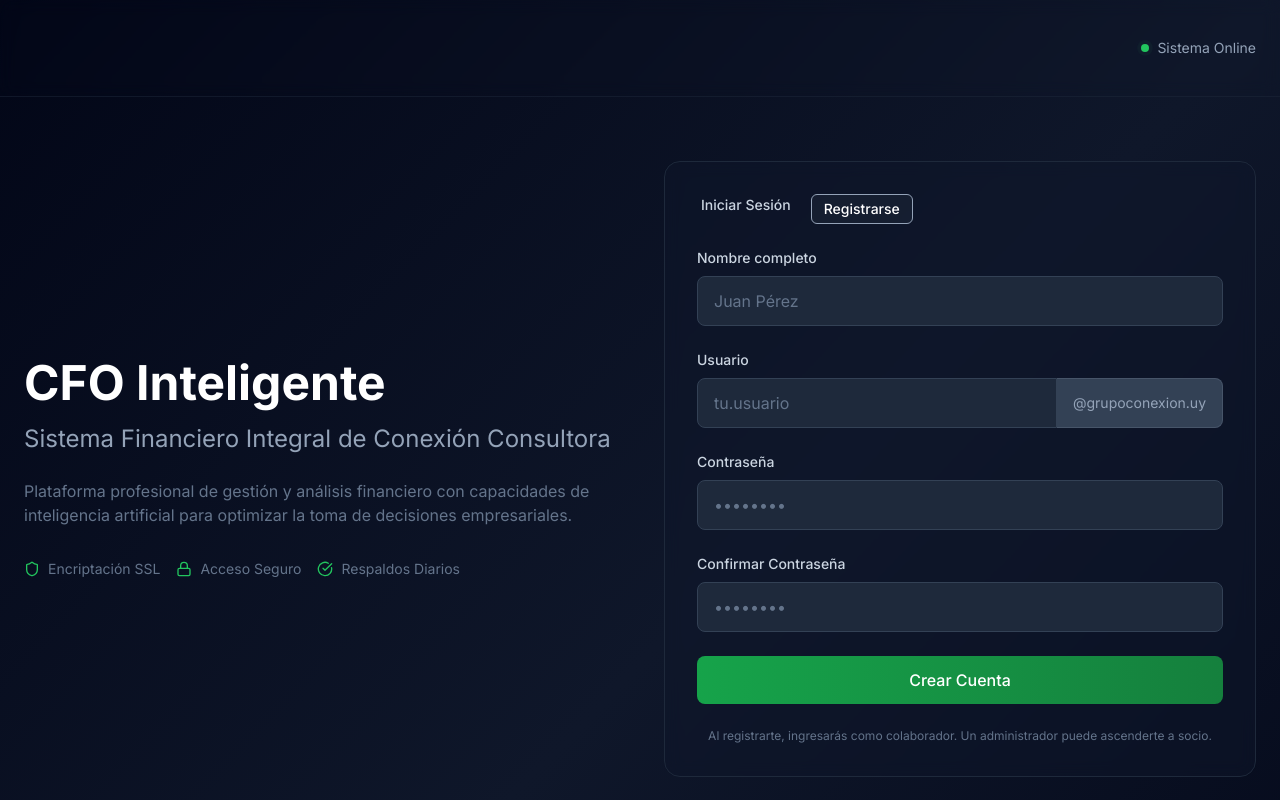
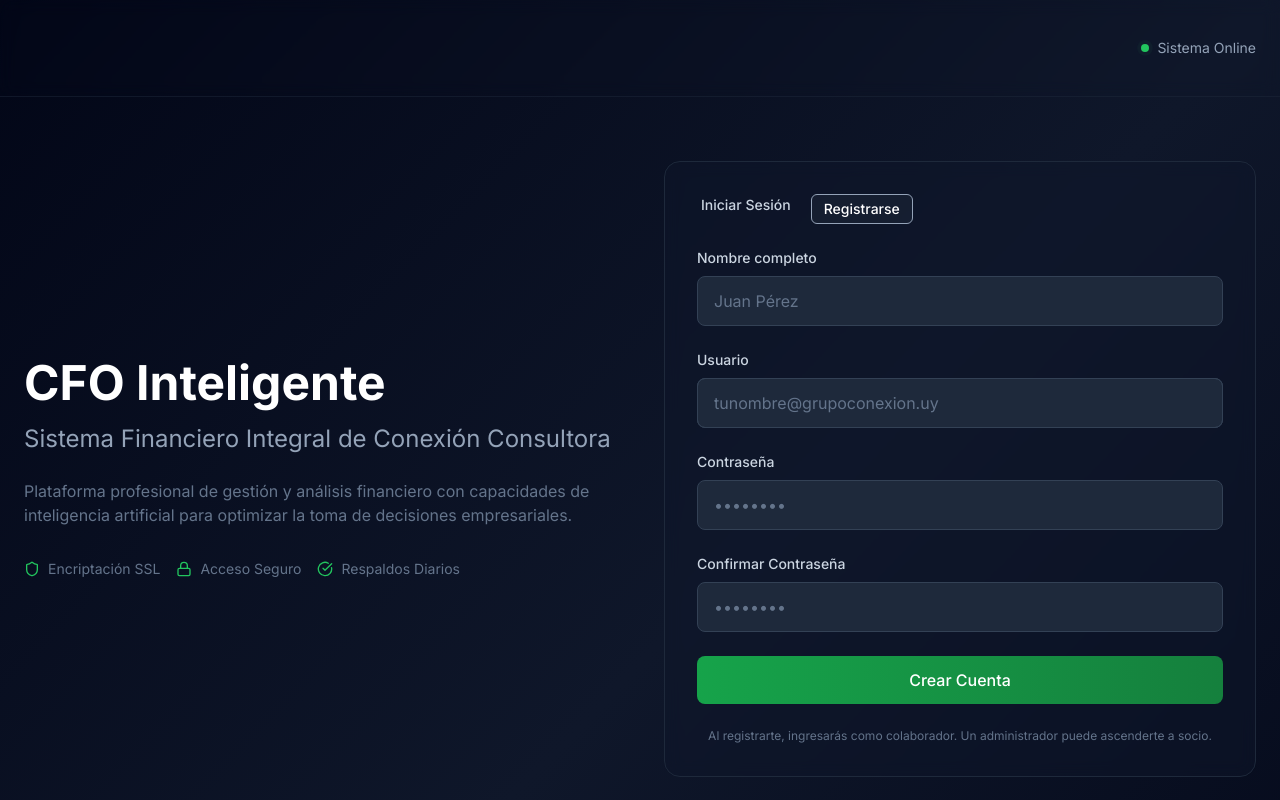
Before and after one commit to BrunoGandolfo/cfo-inteligente, a React (Vite) app in the folder frontend/: page / in a window 1280 px wide. Both pictures are taken after a click on the button "Registrarse". Shown: the top 800 px of the page. Built offline with nearby package versions, Linux system fonts and the light colour scheme; no server answers.

Commit message:
fix: autocomplete inline en formulario de registro de Home.jsx

```diff
--- a/frontend/src/pages/Home.jsx
+++ b/frontend/src/pages/Home.jsx
@@ -229,18 +229,31 @@ export default function Home() {
                   <label className="block text-sm font-medium text-slate-300 mb-2">
                     Usuario
                   </label>
-                  <div className="flex">
+                  <div className="relative">
+                    {/* Capa visual: muestra usuario + dominio en gris */}
+                    <div
+                      className="absolute inset-0 flex items-center px-4 py-3 pointer-events-none border border-slate-700 rounded-lg bg-slate-800"
+                      aria-hidden="true"
+                    >
+                      {registerData.usuario ? (
+                        <>
+                          <span className="text-white">{registerData.usuario}</span>
+                          <span className="text-slate-400">@grupoconexion.uy</span>
+                        </>
+                      ) : (
+                        <span className="text-slate-500">tunombre@grupoconexion.uy</span>
+                      )}
+                    </div>
+                    {/* Input real: invisible pero funcional */}
                     <input
                       type="text"
                       required
-                      className="flex-1 px-4 py-3 bg-slate-800 border border-slate-700 rounded-l-lg text-white placeholder-slate-500 focus:outline-none focus:border-blue-500 transition"
-                      placeholder="tu.usuario"
                       value={registerData.usuario}
-                      onChange={(e) => setRegisterData({...registerData, usuario: e.target.value.toLowerCase().replace(/\s/g, '')})}
+                      onChange={(e) => setRegisterData({...registerData, usuario: e.target.value.toLowerCase().replace(/[@\s]/g, '')})}
+                      className="w-full px-4 py-3 border border-slate-700 rounded-lg bg-transparent text-transparent caret-white focus:outline-none focus:ring-2 focus:ring-blue-500 relative z-10"
+                      autoComplete="off"
+                      spellCheck="false"
                     />
-                    <span className="px-4 py-3 bg-slate-700 border border-slate-600 border-l-0 rounded-r-lg text-slate-400 text-sm flex items-center">
-                      @grupoconexion.uy
-                    </span>
                   </div>
                 </div>
 
```
